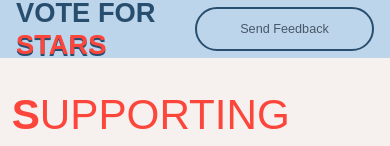
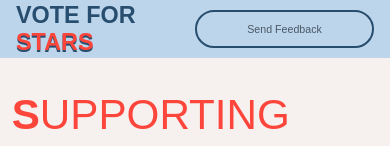
Before and after one commit to TSLARoadster/Campaign-Website, a SvelteKit app: page / in a window 390 px wide. Shown: the top 146 px of the page. Built offline with nearby package versions, Linux system fonts and the light colour scheme.

Commit message:
Minor layout adjustment

```diff
--- a/src/routes/+layout.svelte
+++ b/src/routes/+layout.svelte
@@ -121,6 +121,12 @@
     }
 
     @media only screen and (max-width: 800px) {
+        .title {
+            font-size: 6vw;
+            width: 100%;
+            color: var(--blue-500)
+        }
+
         .nav-container {
             height: 5vh;
             padding: 0.5em 1em;
@@ -133,7 +139,7 @@
         .feedback-button {
             width: 100%;
             text-align: center;
-            font-size: 1.5vh;
+            font-size: clamp(8pt, 1.5vw, 1.5vw);
         }
     }
 
```
